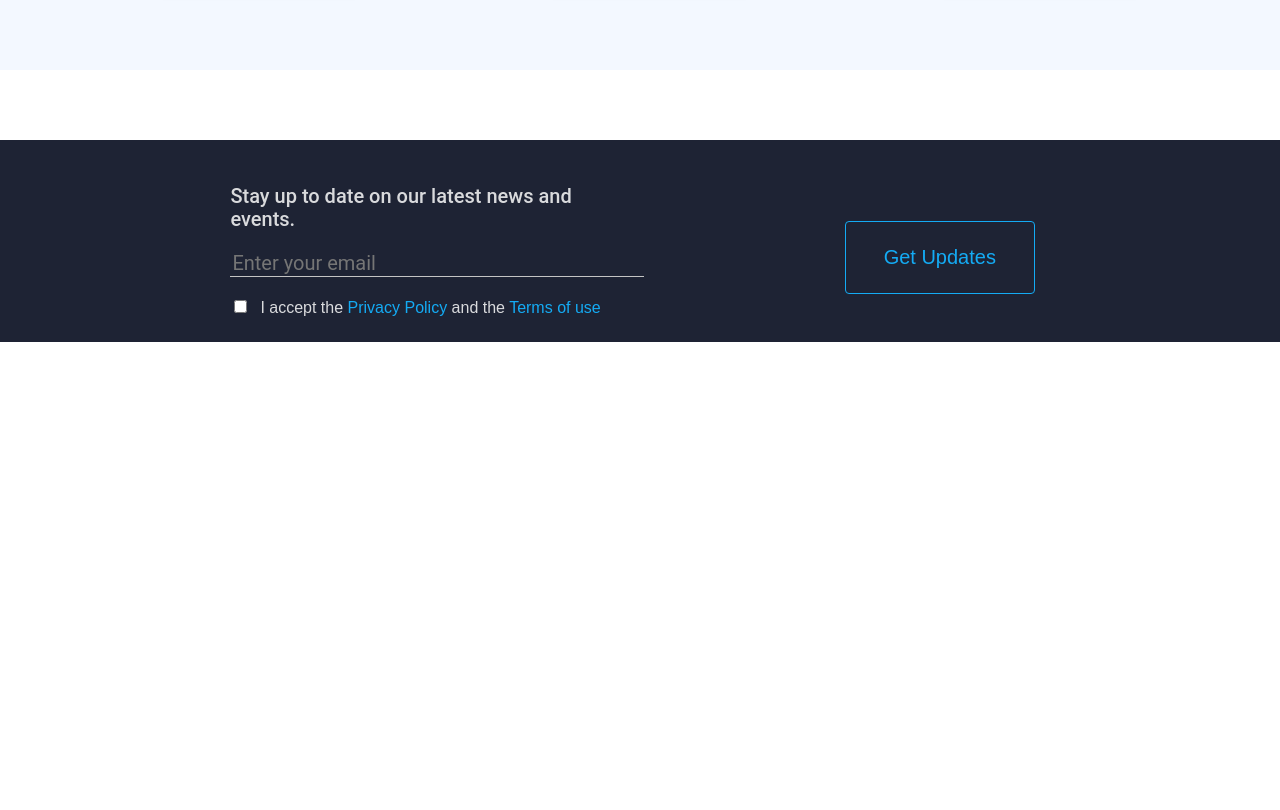
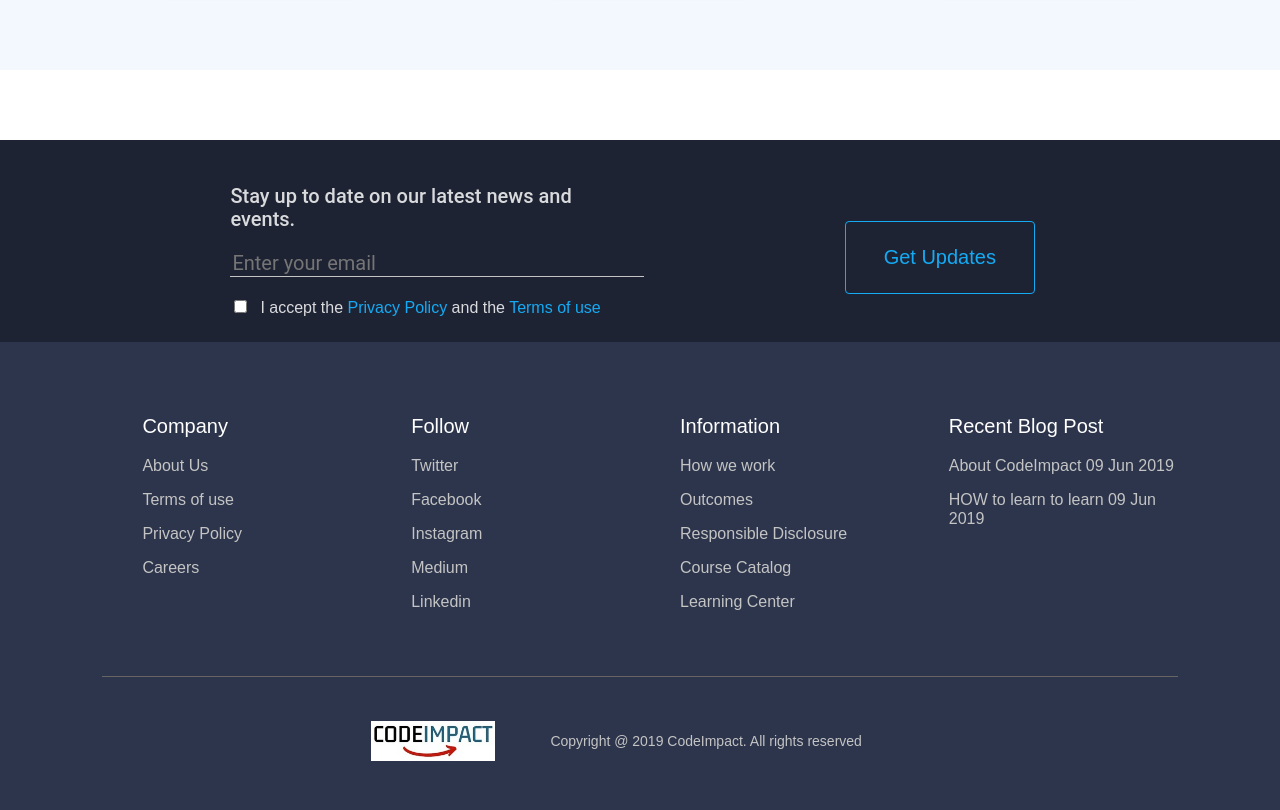
Before and after one commit to DrKimpatrick/codeImpact, a Gatsby site: page / in a window 1280 px wide. Shown: the part 2246-3056 px from the top of the page. Before the commit the page ends 2588 px from the top, so only its background shows below. Built offline with nearby package versions, Linux system fonts and the light colour scheme; Gatsby itself is replaced by a stand-in of ours.

Commit message:
create footer section

```diff
--- /dev/null
+++ b/src/components/footer/footer.js
@@ -0,0 +1,45 @@
+import React from 'react';
+import logo from '../../images/logo3.jpg';
+import './footer.scss';
+
+const Footer = () => (
+    <div className='footer-wrapper'>
+        <div className='footer-top-section'>
+            <ul>
+                <li>Company</li>
+                <li><a href="#">About Us</a></li>
+                <li><a href="#">Terms of use</a></li>
+                <li><a href="#">Privacy Policy</a></li>
+                <li><a href="#">Careers</a></li>
+            </ul>
+            <ul>
+                <li>Follow</li>
+                <li><a href="#">Twitter</a></li>
+                <li><a href="#">Facebook</a></li>
+                <li><a href="#">Instagram</a></li>
+                <li><a href="#">Medium</a></li>
+                <li><a href="#">Linkedin</a></li>
+            </ul>
+            <ul>
+                <li>Information</li>
+                <li><a href="#">How we work</a></li>
+                <li><a href="#">Outcomes</a></li>
+                <li><a href="#">Responsible Disclosure</a></li>
+                <li><a href="#">Course Catalog</a></li>
+                <li><a href="#">Learning Center</a></li>
+            </ul>
+            <ul>
+                <li>Recent Blog Post</li>
+                <li>About CodeImpact <span>09 Jun 2019</span></li>
+                <li>HOW to learn to learn <span>09 Jun 2019</span></li>
+            </ul>
+        </div>
+
+        <div className='footer-bottom-section'>
+            <img src={logo} id='footer-logo' alt='company logo'/>
+            <span>Copyright @ 2019 CodeImpact. All rights reserved</span>
+        </div>
+    </div>
+);
+
+export default Footer;
--- /dev/null
+++ b/src/components/footer/footer.scss
@@ -0,0 +1,62 @@
+.footer-wrapper {
+  display: grid;
+  grid-template-rows: auto;
+  background: #2d354c;
+  height: 438px;
+  padding: 25px 8% 5px;
+  //   margin-top: -70px;
+}
+
+.footer-top-section {
+  display: grid;
+  grid-template-columns: 1fr 1fr 1fr 1fr;
+  align-content: center;
+
+  ul {
+    list-style: none;
+    li:nth-child(1) {
+      color: white;
+      font-size: 20px;
+      margin-bottom: 20px;
+    }
+    li {
+      font-weight: normal;
+      font-size: 16px;
+      line-height: 19px;
+      color: #c4c4c4;
+      margin-bottom: 15px;
+      :hover {
+        color: whitesmoke;
+      }
+
+      a {
+        text-decoration: none;
+        font-weight: normal;
+        font-size: 16px;
+        line-height: 19px;
+        color: #c4c4c4;
+        margin-bottom: 15px;
+      }
+    }
+  }
+}
+
+.footer-bottom-section {
+  border-top: 1px solid #696565;
+  display: grid;
+  grid-template-columns: 1fr 2fr;
+  padding: 10px 25%;
+  justify-content: center;
+  align-content: center;
+
+  img {
+    max-height: 40px;
+    max-width: 169px;
+  }
+
+  span {
+    align-content: center;
+    color: #c4c4c4;
+    font-size: 14px;
+  }
+}
--- a/src/components/layout.js
+++ b/src/components/layout.js
@@ -16,6 +16,7 @@ import NewsLetter from './newsletter';
 import "./layout.scss"
 import AboutUs from './aboutUs/about';
 import Tutorial from './tutorial';
+import Footer from './footer/footer';
 
 const Layout = ({ children }) => {
   const data = useStaticQuery(graphql`
@@ -36,6 +37,7 @@ const Layout = ({ children }) => {
       <CallToAction/>
       <Testimonials/>
       <NewsLetter/>
+      <Footer/>
     </div>
   )
 }
--- a/src/components/newsletter.scss
+++ b/src/components/newsletter.scss
@@ -5,6 +5,7 @@
   grid-template-columns: 40% 20%;
   padding: 0 10%;
   justify-content: space-around;
+  margin-bottom: -70px; // Remove grid gap
 
   @media (max-width: 1024px) {
     grid-template-columns: 55% 25%;
```
Also changed, not shown: src/components/hero/heading.scss (added, +18 -0 lines).
